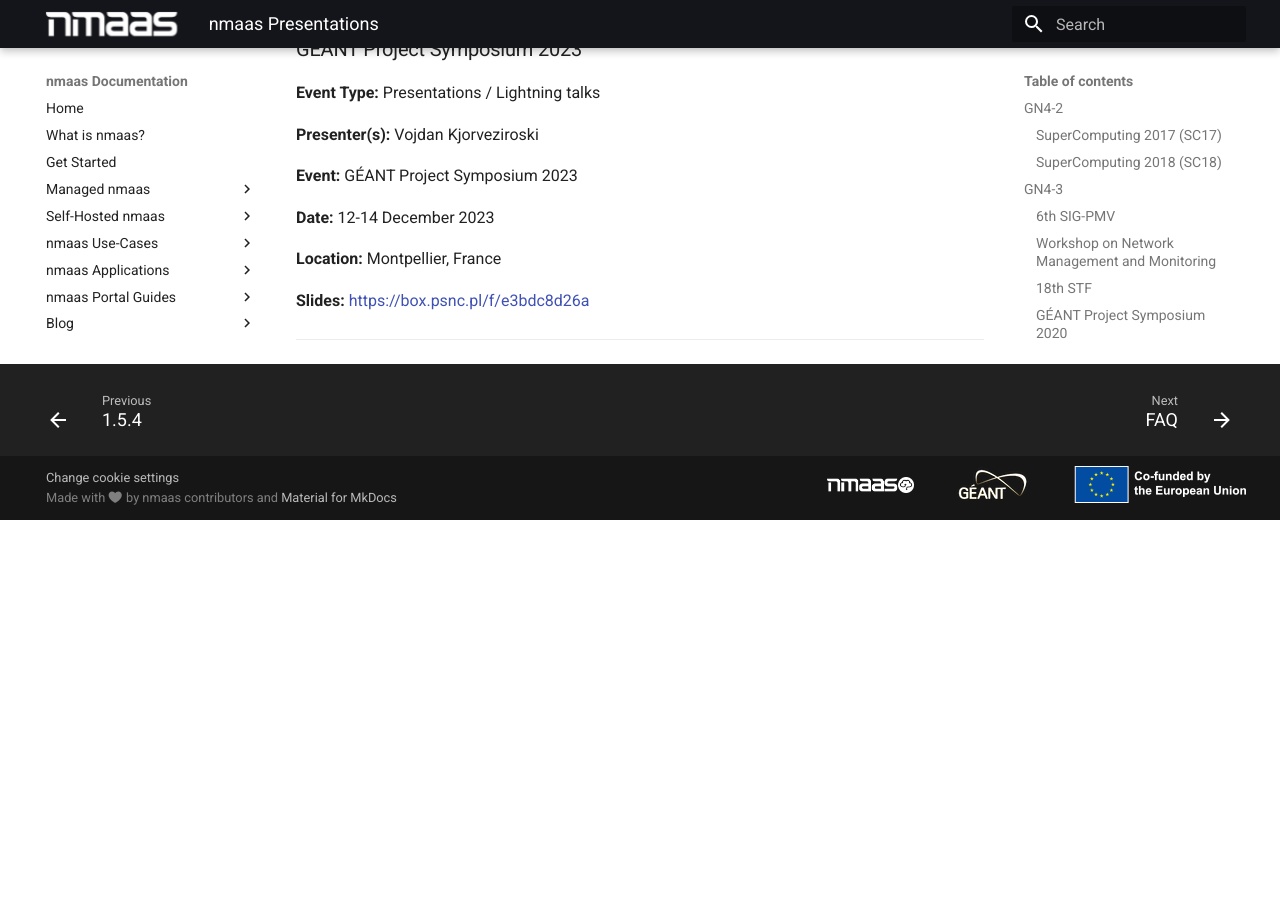
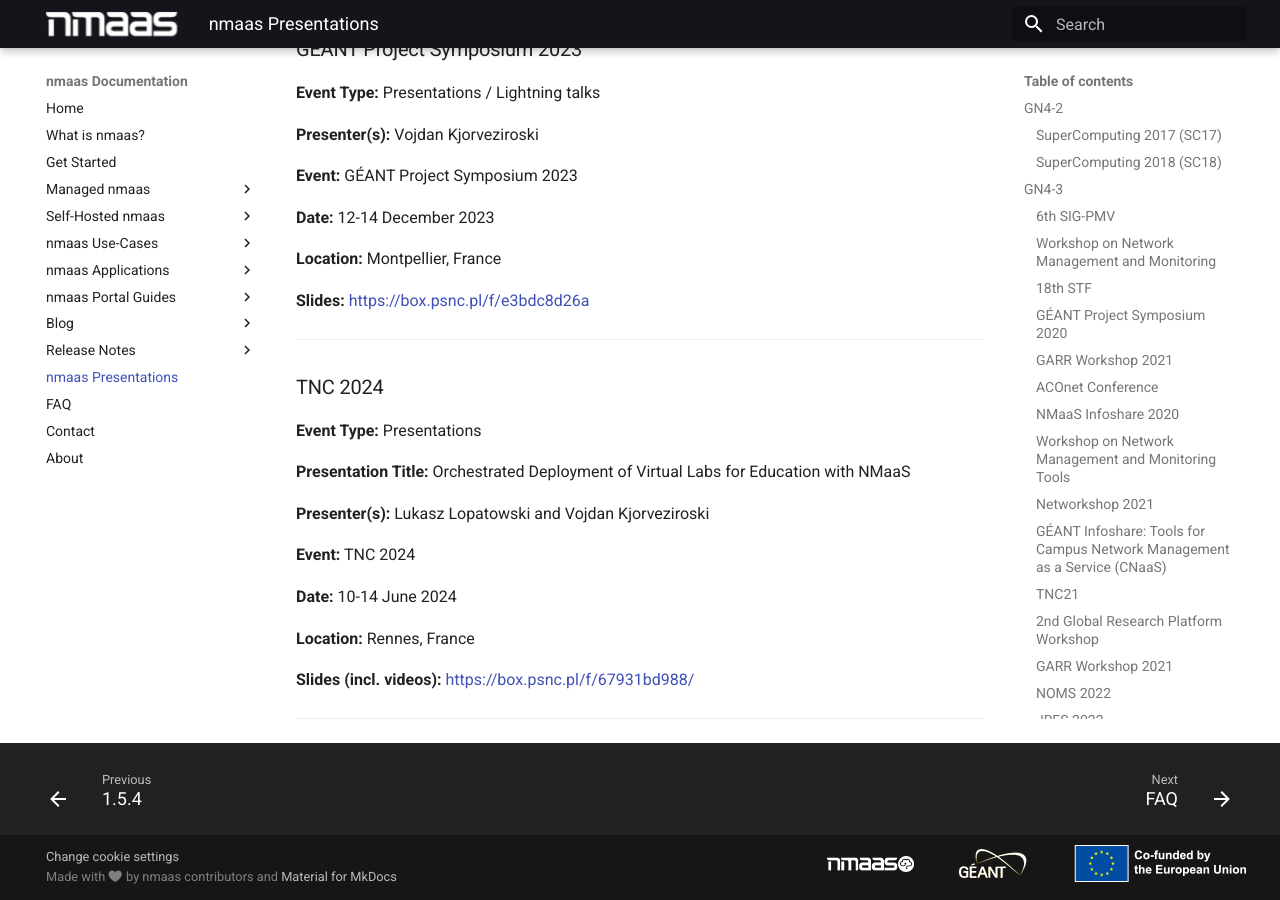
Before and after one commit to nmaas-platform/nmaas-docs, an MkDocs documentation site: the page built from docs/nmaas-presentations.md, in a window 1280 px wide and 900 px high, scrolled down 9268 px. Built offline with MkDocs 1.6.1 and Material for MkDocs 9.7.7, drawn with Linux system fonts in a browser that asks for light colours; before the commit the page ends 9788 px from its top, so only the background shows below that; some of the changed text lies outside the part shown.

Commit message:
Add info about TNC24

```diff
--- a/docs/nmaas-presentations.md
+++ b/docs/nmaas-presentations.md
@@ -1,4 +1,4 @@
-# NMaaS Presentations
+# nmaas Presentations
 
 ## GN4-2
 
@@ -442,3 +442,21 @@
 **Slides:** [https://box.psnc.pl/f/e3bdc8d26a](https://box.psnc.pl/f/e3bdc8d26a/?raw=1)
 
 ---
+
+### TNC 2024
+
+**Event Type:** Presentations
+
+**Presentation Title:** Orchestrated Deployment of Virtual Labs for Education with NMaaS
+
+**Presenter(s):** Lukasz Lopatowski and Vojdan Kjorveziroski
+
+**Event:** TNC 2024
+
+**Date:** 10-14 June 2024
+
+**Location:** Rennes, France
+
+**Slides (incl. videos):** [https://box.psnc.pl/f/67931bd988/](https://box.psnc.pl/f/67931bd988/?raw=1)
+
+---
```
